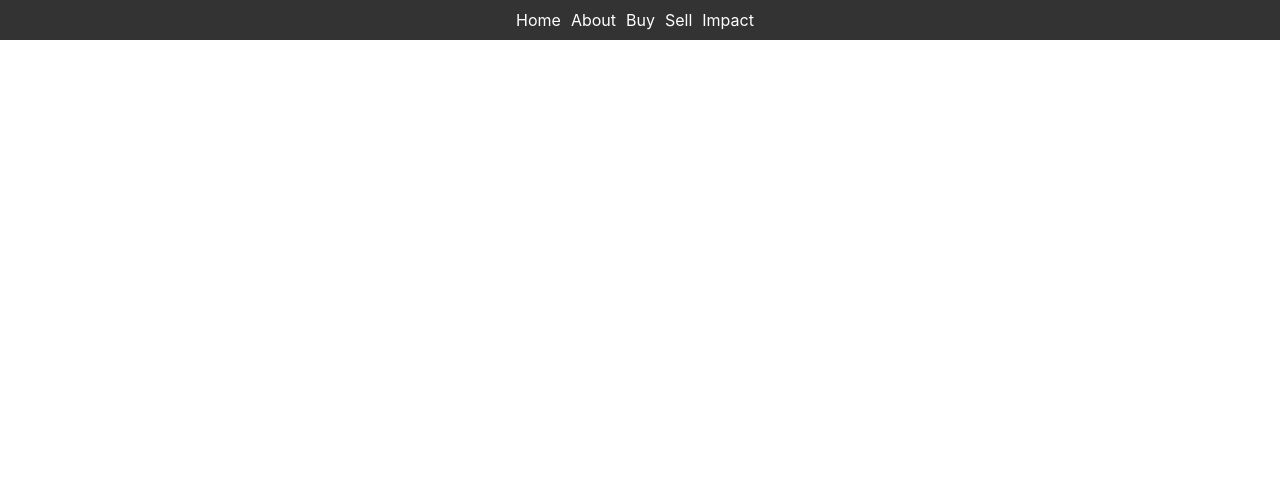
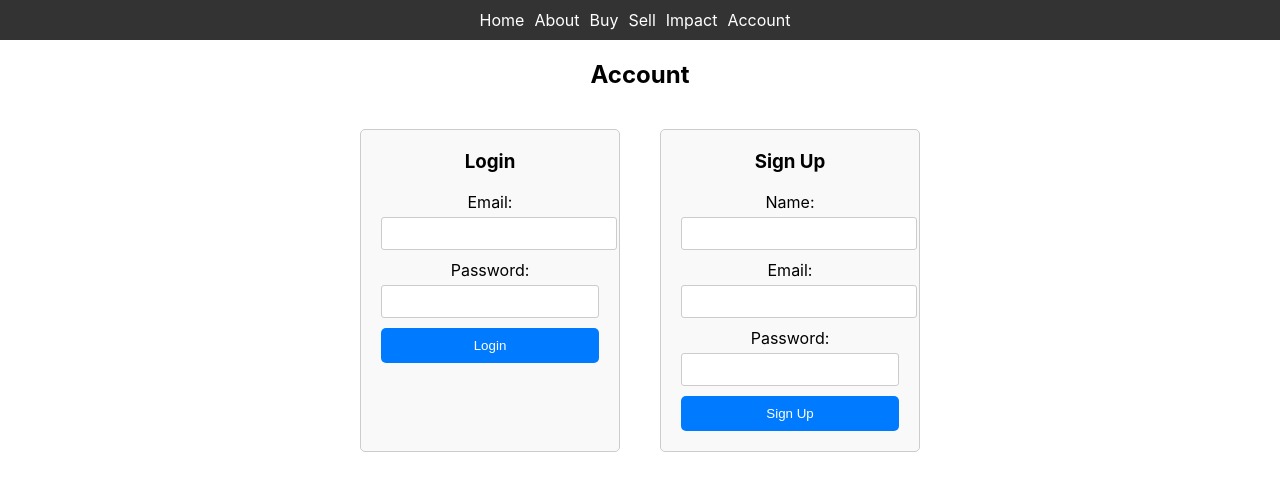
Before and after one commit to JuniperWrenMcGill/Clove-Art-House, a React (Create React App) app: page /account in a window 1280 px wide. Shown: the top 490 px of the page. Built offline with nearby package versions, Linux system fonts and the light colour scheme.

Commit message:
defined routes and placeholder content

```diff
--- a/src/App.js
+++ b/src/App.js
@@ -8,6 +8,7 @@ import Buy from './components/buy/buy';
 import About from './components/about/about';
 import Sellers from './components/sellers/sellers';
 import Impact from './components/impact/impact';
+import Account from './components/account/account';
 
 function App() {
   return (
@@ -21,6 +22,7 @@ function App() {
             <Route exact path="/about" element={<About/>} />
             <Route exact path="/sell" element={<Sellers/>} />
             <Route exact path="/impact" element={<Impact/>} />
+            <Route exact path="/account" element={<Account/>} />
 
             {/* Add more routes for other pages */}
           </Routes>
--- a/src/Components/Navbar/Navbar.jsx
+++ b/src/Components/Navbar/Navbar.jsx
@@ -10,6 +10,8 @@ function Navbar() {
         <li><a href="/buy">Buy</a></li>
         <li><a href="/sell">Sell</a></li>
         <li><a href="/impact">Impact</a></li>
+        <li><a href="/account">Account</a></li>
+
 
       </ul>
     </nav>
--- /dev/null
+++ b/src/Components/account/account.css
@@ -0,0 +1,57 @@
+.account-page {
+    display: flex;
+    flex-direction: column;
+    align-items: center;
+  }
+
+  .form-container {
+    display: flex;
+    justify-content: space-between;
+    width: 600px; /* Adjust width as needed */
+  }
+
+  .login-form,
+  .signup-form {
+    background-color: #f9f9f9;
+    border: 1px solid #ccc;
+    border-radius: 5px;
+    padding: 20px;
+    margin: 20px;
+    width: 250px; /* Adjust width as needed */
+  }
+
+  .login-form h3,
+  .signup-form h3 {
+    margin-top: 0;
+  }
+
+  form {
+    display: flex;
+    flex-direction: column;
+  }
+
+  label {
+    margin-bottom: 5px;
+  }
+
+  input[type="text"],
+  input[type="email"],
+  input[type="password"] {
+    padding: 8px;
+    margin-bottom: 10px;
+    border: 1px solid #ccc;
+    border-radius: 3px;
+  }
+
+  button {
+    padding: 10px 20px;
+    background-color: #007bff;
+    color: #fff;
+    border: none;
+    border-radius: 3px;
+    cursor: pointer;
+  }
+
+  button:hover {
+    background-color: #0056b3;
+  }
--- /dev/null
+++ b/src/Components/account/account.jsx
@@ -0,0 +1,59 @@
+import React from 'react';
+import './account.css'; // Import the CSS file
+
+
+const Account = () => {
+  return (
+    <div className="account-page">
+      <h2>Account</h2>
+      <div className="form-container">
+        <LoginForm />
+        <SignUpForm />
+      </div>
+    </div>
+  );
+};
+
+const LoginForm = () => {
+  const handleSubmit = (e) => {
+    e.preventDefault();
+    // Handle login form submission
+  };
+
+  return (
+    <div className="login-form">
+      <h3>Login</h3>
+      <form onSubmit={handleSubmit}>
+        <label htmlFor="email">Email:</label>
+        <input type="email" id="email" required />
+        <label htmlFor="password">Password:</label>
+        <input type="password" id="password" required />
+        <button type="submit">Login</button>
+      </form>
+    </div>
+  );
+};
+
+const SignUpForm = () => {
+  const handleSubmit = (e) => {
+    e.preventDefault();
+    // Handle sign up form submission
+  };
+
+  return (
+    <div className="signup-form">
+      <h3>Sign Up</h3>
+      <form onSubmit={handleSubmit}>
+        <label htmlFor="name">Name:</label>
+        <input type="text" id="name" required />
+        <label htmlFor="email">Email:</label>
+        <input type="email" id="email" required />
+        <label htmlFor="password">Password:</label>
+        <input type="password" id="password" required />
+        <button type="submit">Sign Up</button>
+      </form>
+    </div>
+  );
+};
+
+export default Account;
```
